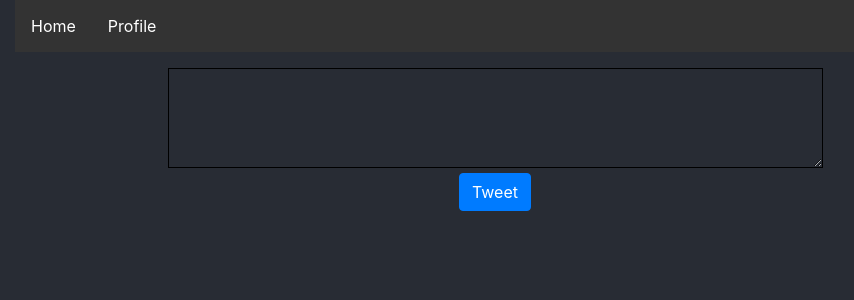
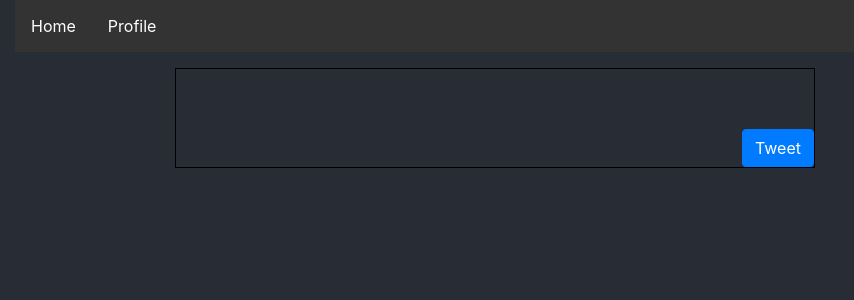
Before and after one commit to Itc-bootcamp-2019/micro-blogging-front-end-jonathan-cloud, a React (Create React App) app: page / in a window 1280 px wide. Shown: the top 300 px of the page, without its empty margins (145-999 px from the left). Built offline with nearby package versions, Linux system fonts and the light colour scheme.

Commit message:
button inside textbox

```diff
--- a/src/Components/Inputbox.js
+++ b/src/Components/Inputbox.js
@@ -5,60 +5,71 @@ class Inputbox extends React.Component {
   constructor(props) {
     super(props);
     this.state = {
-            tweet:{},
+      tweet: {},
       tweets: []
-
     };
   }
 
   //substr (0,140)
   handleNameChange(event) {
     this.setState({
-            tweet:{text:event.target.value}
-        })
-        if(event.target.value.length >= 140){
+      tweet: { text: event.target.value }
+    });
+    if (event.target.value.length >= 140) {
       return this.setState({
-                tweet:{text:event.target.value.slice(0,140)}
-            })
+        tweet: { text: event.target.value.slice(0, 140) }
+      });
     }
   }
 
   handleSubmit = tweet => {
+    tweet.date = new Date();
+    this.setState(prevState => {
+      return { tweets: [...prevState.tweets, tweet] };
+    });
 
-        tweet.date=new Date();
-        this.setState( (prevState) => {
-            return { tweets: [ ...prevState.tweets, tweet ] }
-        })
-
-        console.log(tweet.text.length)
-        console.dir(tweet)
+    console.log(tweet.text.length);
+    console.dir(tweet);
     console.dir(this.state);
-
-    }
+  };
 
   render() {
-        const {tweet, tweets} = this.state
+    const { tweet, tweets } = this.state;
     return (
       <div className="row justify-content-center">
         <div className="tweetbox fluid-container">
-                <textarea  type="text" value={this.state.tweet.text}
-                          onChange={this.handleNameChange.bind(this)} />
 
-                <button className="btn btn-primary tweetbtn" type="submit" onClick={() => this.handleSubmit(tweet)}>Tweet</button>
+          <textarea
+            type="text"
+            value={this.state.tweet.text}
+            onChange={this.handleNameChange.bind(this)}
+          />
+
+          <button
+            className="btn btn-primary tweetbtn"
+            type="submit"
+            onClick={() => this.handleSubmit(tweet)}
+          >
+            Tweet
+          </button>
+
           <div className="tweets">
-                {tweets.map(tweet =>
-                    <div className="tweet">Jonathan
-    <p>{console.dir(tweet)}{tweet.date.toDateString()}<br/>{tweet.text}</p>
+            {tweets.map(tweet => (
+              <div className="tweet">
+                Jonathan
+                <p>
+                  {console.dir(tweet)}
+                  {tweet.date.toDateString()}
+                  <br />
+                  {tweet.text}
+                </p>
               </div>
-
-                )}
+            ))}
           </div>
         </div>
       </div>
-        )
+    );
+  }
 }
 
-}
-
-
-export default Inputbox
+export default Inputbox;
--- a/src/index.css
+++ b/src/index.css
@@ -29,6 +29,7 @@ code {
   border:1px solid black;
   margin: none;
   color: white;
+  position: absolute;
 }
 
 .tweet {
@@ -38,7 +39,9 @@ height: auto;
 }
 
 .tweetbtn {
-
+  position: absolute;
+  bottom: 0;
+  right: 0;
 }
 .buttonwrapper {
   display: inline-block;
```
Lines whose indentation alone changed are shown as unchanged.
